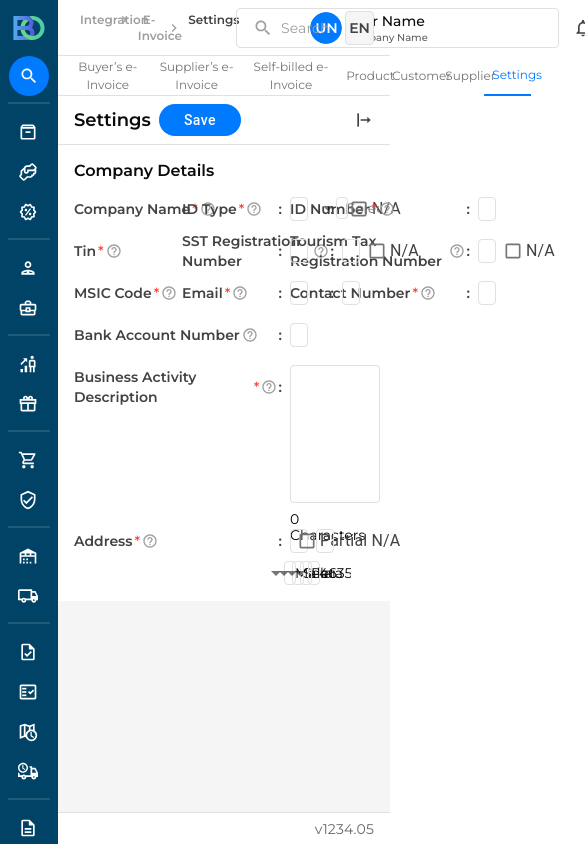
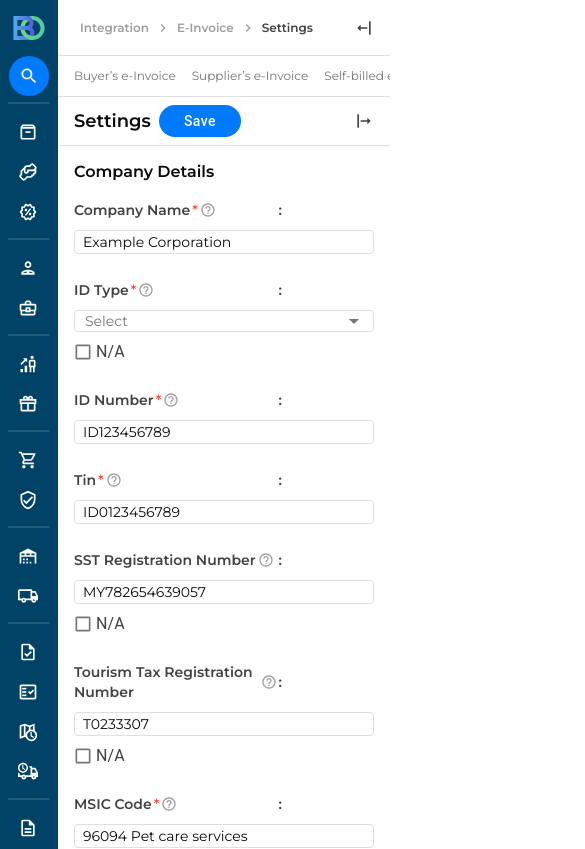
Before and after one commit to yangsaiyan/boostorder-test, a React (Vite) app: page /integration/invoice in a window 390 px wide. Shown: the top 849 px of the page, 585 px wide, since content can reach past the window. Built offline with nearby package versions, Linux system fonts and the light colour scheme.

Commit message:
feat: added responsive view

```diff
--- a/src/components/Navbar/styles.js
+++ b/src/components/Navbar/styles.js
@@ -7,7 +7,7 @@ export const Container = styled(Grid)({
   alignItems: "center",
 
   minWidth: "58px",
-  height: "100vh",
+  height: "auto",
   paddingTop: "8px",
   paddingBottom: "8px",
   gap: "8px",
--- a/src/components/NavbarPath/NavbarPath.jsx
+++ b/src/components/NavbarPath/NavbarPath.jsx
@@ -1,6 +1,7 @@
 import {
   ActionsContainer,
   ArrowDownIcon,
+  ExpandIcon,
   LanguageContainer,
   LanguageText,
   LeftContainer,
@@ -29,14 +30,20 @@ import SearchIconSVG from "../../../public/LeadingIcon2.svg";
 import NotificationSVG from "../../../public/Notification.svg";
 import ArrowDownSVG from "../../../public/ArrowDown.svg";
 import UserImageSVG from "../../../public/UserImagePlaceholder.svg";
+import ExpandSVG from "../../../public/Expand.svg";
+import { useState } from "react";
+import { useMediaQuery } from "@mui/material";
 
 export default function NavbarPath({ selectedTab }) {
+  const largeTablet = useMediaQuery("(max-width: 1080px)");
   const location = useLocation();
   const { pathname } = location;
   const paths = pathname.split("/").filter((item) => item !== "");
+  const [displayProfile, setDisplayProfile] = useState(false);
 
   return (
-    <NavbarWrapper>
+    <NavbarWrapper displayProfile={displayProfile}>
+      {!displayProfile &&
       <PathContainer>
         {paths?.map((path, index) => {
           const currentPath = pathsName.filter((item) =>
@@ -69,7 +76,20 @@ export default function NavbarPath({ selectedTab }) {
           </PathItem>
         )}
       </PathContainer>
+}
       <ActionsContainer>
+        {largeTablet && (
+          <ExpandIcon
+            sx={{ rotate: displayProfile ? "0deg" : "180deg", cursor: "pointer" }}
+            onClick={() => {
+              setDisplayProfile((prev) => !prev);
+            }}
+            component="img"
+            src={ExpandSVG}
+          />
+        )}
+        {(displayProfile || !largeTablet) && (
+          <>
             <LeftWrapper>
               <LeftContainer>
                 <Searhbar
@@ -103,11 +123,17 @@ export default function NavbarPath({ selectedTab }) {
                 <StyledUsername>User Name</StyledUsername>
                 <StyledCompany>Company Name</StyledCompany>
               </NameContainer>
-          <ArrowDownIcon component="img" src={ArrowDownSVG} alt="arrow-dropdown" />
+              <ArrowDownIcon
+                component="img"
+                src={ArrowDownSVG}
+                alt="arrow-dropdown"
+              />
             </UserDetailsContainer>
             <LanguageContainer>
               <LanguageText>EN</LanguageText>
             </LanguageContainer>
+          </>
+        )}
       </ActionsContainer>
     </NavbarWrapper>
   );
--- a/src/components/NavbarPath/styles.js
+++ b/src/components/NavbarPath/styles.js
@@ -9,11 +9,11 @@ import {
 } from "@mui/material";
 import SearchIconSVG from "../../../public/LeadingIcon.svg";
 
-export const NavbarWrapper = styled(Grid)({
+export const NavbarWrapper = styled(Grid)(({ displayProfile }) => ({
   display: "flex",
   flexDirection: "row",
   alignItems: "center",
-  justifyContent: "space-between",
+  justifyContent: displayProfile ? "flex-end" : "space-between",
 
   width: "100%",
   height: "56px",
@@ -22,7 +22,7 @@ export const NavbarWrapper = styled(Grid)({
   paddingRight: "16px",
   backgroundColor: "#FFFFFF",
   borderBottom: "1px solid #E0E0E0",
-});
+}));
 
 export const PathContainer = styled(Grid)({
   display: "flex",
@@ -66,7 +66,7 @@ export const ActionsContainer = styled(Grid)({
 
   width: "100%",
   maxWidth: "fit-content",
-  height: "100%",
+  height: "56px",
   gap: "16px",
 });
 
@@ -75,7 +75,8 @@ export const LeftWrapper = styled(Grid)({
   flexDirection: "row",
   alignItems: "center",
 
-  width: "auto",
+  width: "100%",
+  maxWidth: "375px",
   height: "100%",
   padding: "8px",
 });
@@ -85,7 +86,7 @@ export const LeftContainer = styled(Grid)({
   flexDirection: "row",
   alignItems: "center",
 
-  width: "fit-content",
+  width: "100%",
   height: "fit-content",
   gap: "12px",
 });
@@ -95,7 +96,8 @@ export const UserDetailsContainer = styled(Grid)({
   flexDirection: "row",
   alignItems: "center",
 
-  width: "fit-content",
+  width: "100%",
+  maxWidth: "fit-content",
   height: "fit-content",
   gap: "4px",
 });
@@ -106,12 +108,15 @@ export const LanguageContainer = styled(Grid)({
   alignItems: "center",
   justifyContent: "center",
 
-  width: "fit-content",
+  width: "100%",
+  maxWidth: "fit-content",
   height: "fit-content",
   padding: "8px 12px 8px 12px",
   borderRadius: "4px",
   border: "1px solid #E0E0E0",
   backgroundColor: "#F5F5F5",
+  gap: "6px",
+  cursor: "pointer"
 });
 
 export const LanguageText = styled(Typography)({
@@ -127,7 +132,7 @@ export const LanguageText = styled(Typography)({
 
 export const Searhbar = styled(Input)({
   height: "40px",
-  minWidth: "323px",
+  width: "100%",
   border: "1px solid #E0E0E0",
   borderRadius: "4px",
   paddingLeft: "16px",
@@ -147,13 +152,16 @@ export const Searhbar = styled(Input)({
 
   "& .MuiInputBase-input": {
     padding: 0,
+    "@media (min-width: 1280px)": {
+      minWidth: "263px",
+    },
   },
 });
 
 export const StyledInputAndorsement = styled(InputAdornment)({
   display: "flex",
 
-  marginRight: "8px",
+  marginRight: "6px",
 });
 
 export const SearchIcon = styled(Box)({
@@ -174,12 +182,14 @@ export const StyledBadge = styled(Badge)({
 export const NotificationIcon = styled(Box)({
   width: "24px",
   height: "24px",
+  cursor: "pointer",
 });
 
 export const UserImage = styled(Box)({
   width: "32px",
   height: "32px",
   borderRadius: "32px",
+  cursor: "pointer",
 });
 
 export const NameContainer = styled(Grid)({
@@ -187,8 +197,7 @@ export const NameContainer = styled(Grid)({
   flexDirection: "column",
   alignItems: "flex-start",
 
-  width: "100%",
-  maxWidth: "83px",
+  minWidth: "83px",
   height: "fit-content",
   gap: "2px",
 });
@@ -222,4 +231,10 @@ export const StyledCompany = styled(Typography)({
 export const ArrowDownIcon = styled(Box)({
   width: "20px",
   height: "20px",
+  cursor: "pointer",
 });
+
+export const ExpandIcon = styled(Box)({
+  width: "20px",
+  height: "20px",
+});
--- a/src/components/Setting/Setting.jsx
+++ b/src/components/Setting/Setting.jsx
@@ -38,18 +38,25 @@ import {
   MenuItem,
   Select,
   Typography,
+  useMediaQuery,
 } from "@mui/material";
 import { useState } from "react";
 
 export default function Setting() {
-  const displayFunction = (bool, msg) => {
-    console.log(bool ? "Hello world!" : msg);
-  };
 
-  displayFunction(true);
+  const smallDesktop = useMediaQuery("(max-width: 1320px)");
+  const largeTablet = useMediaQuery("(max-width: 1080px)");
+  const largeMobile = useMediaQuery("(max-width: 650px)");
 
-  const [companyName, setCompanyName] = useState("");
-  const [businessActivityDesc, setBusinessActivityDesc] = useState("");
+  const [companyName, setCompanyName] = useState("Example Corporation");
+  const [businessActivityDesc, setBusinessActivityDesc] = useState(
+    "A text area lets users enter long form text which spans over multiple lines."
+  );
+  const [idType, setIdType] = useState(1);
+  const [country, setCountry] = useState(1);
+  const [state, setState] = useState(1);
+  const [city, setCity] = useState(1);
+  const [postcode, setPostcode] = useState(1);
 
   const handleCompanyNameChange = (event) => {
     setCompanyName(event.target.value);
@@ -57,6 +64,26 @@ export default function Setting() {
 
   const handleBusinessActivityDesc = (event) => {
     setBusinessActivityDesc(event.target.value);
+  };
+
+  const handleIdType = (event) => {
+    setIdType(event.target.value);
+  };
+
+  const handleCountryChange = (event) => {
+    setCountry(event.target.value);
+  };
+
+  const handleStateChange = (event) => {
+    setState(event.target.value);
+  };
+
+  const handlePostcodeChange = (event) => {
+    setPostcode(event.target.value);
+  };
+
+  const handleCityChange = (event) => {
+    setCity(event.target.value);
   };
 
   return (
@@ -103,9 +130,15 @@ export default function Setting() {
                 <StyledPunctuation>:</StyledPunctuation>
               </InputLabelWrapper>
               <IDStyledFormControl>
-                <IDStyledSelect displayEmpty value={10}>
-                  <MenuItem selected value={10}>
+                <IDStyledSelect displayEmpty onChange={handleIdType} itemSelected={idType !== 1} value={idType}>
+                  <MenuItem value={1}>
                     Select
+                  </MenuItem>
+                  <MenuItem value={2}>
+                    ID1
+                  </MenuItem>
+                  <MenuItem value={3}>
+                    ID2
                   </MenuItem>
                 </IDStyledSelect>
               </IDStyledFormControl>
@@ -123,7 +156,7 @@ export default function Setting() {
                 </InputLabelContainer>
                 <StyledPunctuation>:</StyledPunctuation>
               </InputLabelWrapper>
-              <StyledGeneralInput value={"ID123456789"} />
+              <StyledGeneralInput defaultValue={"ID123456789"} />
             </FormControlContainer>
           </GeneralInputRowContainer>
 
@@ -139,7 +172,7 @@ export default function Setting() {
                 </InputLabelContainer>
                 <StyledPunctuation>:</StyledPunctuation>
               </InputLabelWrapper>
-              <StyledGeneralInput value={"ID0123456789"} />
+              <StyledGeneralInput defaultValue={"ID0123456789"} />
             </FormControlContainer>
 
             <FormControlContainer>
@@ -152,7 +185,7 @@ export default function Setting() {
                 </InputLabelContainer>
                 <StyledPunctuation>:</StyledPunctuation>
               </InputLabelWrapper>
-              <StyledGeneralInput value={"MY782654639057"} />
+              <StyledGeneralInput defaultValue={"MY782654639057"} />
               <CheckboxLabel control={<StyledCheckbox />} label="N/A" />
             </FormControlContainer>
 
@@ -166,7 +199,7 @@ export default function Setting() {
                 </InputLabelContainer>
                 <StyledPunctuation>:</StyledPunctuation>
               </InputLabelWrapper>
-              <StyledGeneralInput value={"T0233307"} />
+              <StyledGeneralInput defaultValue={"T0233307"} />
               <CheckboxLabel control={<StyledCheckbox />} label="N/A" />
             </FormControlContainer>
           </GeneralInputRowContainer>
@@ -183,7 +216,7 @@ export default function Setting() {
                 </InputLabelContainer>
                 <StyledPunctuation>:</StyledPunctuation>
               </InputLabelWrapper>
-              <StyledGeneralInput value={"96094 Pet care services"} />
+              <StyledGeneralInput defaultValue={"96094 Pet care services"} />
             </FormControlContainer>
 
             <FormControlContainer>
@@ -197,7 +230,7 @@ export default function Setting() {
                 </InputLabelContainer>
                 <StyledPunctuation>:</StyledPunctuation>
               </InputLabelWrapper>
-              <StyledGeneralInput value={"examplecorp@email.com"} />
+              <StyledGeneralInput defaultValue={"examplecorp@email.com"} />
             </FormControlContainer>
 
             <FormControlContainer>
@@ -211,7 +244,7 @@ export default function Setting() {
                 </InputLabelContainer>
                 <StyledPunctuation>:</StyledPunctuation>
               </InputLabelWrapper>
-              <StyledGeneralInput value={"examplecorp@email.com"} />
+              <StyledGeneralInput defaultValue={"60123456789"} />
             </FormControlContainer>
           </GeneralInputRowContainer>
 
@@ -229,7 +262,7 @@ export default function Setting() {
               <StyledGeneralInput />
             </FormControlContainer>
 
-            <FormControlContainer sx={{opacity: "0"}}>
+            <FormControlContainer sx={{ display: smallDesktop && "none !important", opacity: "0" }}>
               <InputLabelWrapper col={"second"}>
                 <InputLabelContainer>
                   <StyledInputLabelText>
@@ -242,7 +275,7 @@ export default function Setting() {
               <StyledGeneralInput />
             </FormControlContainer>
 
-            <FormControlContainer sx={{opacity: "0"}}>
+            <FormControlContainer sx={{ display: smallDesktop && "none !important", opacity: "0" }}>
               <InputLabelWrapper col={"third"}>
                 <InputLabelContainer>
                   <StyledInputLabelText>
@@ -257,7 +290,7 @@ export default function Setting() {
           </GeneralInputRowContainer>
 
           <GeneralInputRowContainer
-            sx={{ height: "156px", alignItems: "flex-start" }}
+            sx={{ height: largeMobile ? "fit-content" : "156px", alignItems: "flex-start" }}
           >
             <FormControlContainer sx={{ alignItems: "flex-start" }}>
               <InputLabelWrapper col={"first"}>
@@ -314,29 +347,33 @@ export default function Setting() {
                 flexDirection="column"
                 gap={"8px"}
               >
-                <Grid display={"flex"} gap={"8px"}>
-                  <StyledGeneralInput value={"23, Jalan Perhentian"} />
-                  <StyledGeneralInput value={"Taman Sentosa"} />
+                <Grid display={"flex"} flexDirection={largeTablet && "column"} gap={"8px"}>
+                  <StyledGeneralInput defaultValue={"23, Jalan Perhentian"} />
+                  <StyledGeneralInput defaultValue={"Taman Sentosa"} />
                 </Grid>
-                <Grid display={"flex"} gap={"8px"}>
+                <Grid display={"flex"} flexDirection={largeTablet && "column"} gap={"8px"}>
                   <AddressStyledFormControl>
-                    <AddressStyledSelect value={1}>
+                    <AddressStyledSelect onChange={handleCountryChange} value={country}>
                       <MenuItem value={1}>Malaysia</MenuItem>
+                      <MenuItem value={2}>Singapore</MenuItem>
                     </AddressStyledSelect>
                   </AddressStyledFormControl>
                   <AddressStyledFormControl>
-                    <AddressStyledSelect value={1}>
+                    <AddressStyledSelect onChange={handleStateChange} value={state}>
                       <MenuItem value={1}>Selangor</MenuItem>
+                      <MenuItem value={2}>Perak</MenuItem>
                     </AddressStyledSelect>
                   </AddressStyledFormControl>
                   <AddressStyledFormControl>
-                    <AddressStyledSelect value={1}>
+                    <AddressStyledSelect onChange={handleCityChange} value={city}>
                       <MenuItem value={1}>Petaling Jaya</MenuItem>
+                      <MenuItem value={2}>Kajang</MenuItem>
                     </AddressStyledSelect>
                   </AddressStyledFormControl>
                   <AddressStyledFormControl>
-                    <AddressStyledSelect value={1}>
+                    <AddressStyledSelect onChange={handlePostcodeChange} value={postcode}>
                       <MenuItem value={1}>46350</MenuItem>
+                      <MenuItem value={2}>43300</MenuItem>
                     </AddressStyledSelect>
                   </AddressStyledFormControl>
                 </Grid>
--- a/src/components/Setting/styles.js
+++ b/src/components/Setting/styles.js
@@ -104,6 +104,10 @@ export const InputContainer = styled(Grid)({
   paddingLeft: "16px",
   paddingRight: "16px",
   gap: "8px",
+
+  "@media (max-width: 1320px)": {
+    gap: "24px",
+  }
 });
 
 export const GeneralInputRowContainer = styled(Grid)({
@@ -114,6 +118,11 @@ export const GeneralInputRowContainer = styled(Grid)({
   width: "100%",
   height: "fit-content",
   gap: "24px",
+
+  "@media (max-width: 1320px)": {
+    flexDirection: "column",
+    gap: "24px",
+  }
 });
 
 export const FormControlContainer = styled(Grid)({
@@ -124,6 +133,11 @@ export const FormControlContainer = styled(Grid)({
   width: "100%",
   height: "fit-content",
   gap: "8px",
+
+  "@media (max-width: 650px)":{
+    flexDirection: "column",
+    alignItems: "start",
+  }
 });
 
 export const InputLabelWrapper = styled(Grid)(({col})=>({
@@ -137,6 +151,10 @@ export const InputLabelWrapper = styled(Grid)(({col})=>({
   paddingTop: "2px",
   paddingBottom: "2px",
   gap: "2px",
+
+  "@media (max-width: 1320px)": {
+    minWidth: "208px",
+  }
 }));
 
 export const InputLabelContainer = styled(Grid)({
@@ -293,12 +311,12 @@ export const IDStyledFormControl = styled(FormControl)({
   height: "fit-content",
 });
 
-export const IDStyledSelect = styled(Select)({
+export const IDStyledSelect = styled(Select)(({itemSelected})=>({
   width: "100%",
   height: "100%",
   borderRadius: "4px",
   border: "1px solid #E0E0E0",
-  color: "#757575",
+  color: itemSelected ? "#0A0A0A" : "#757575",
   fontFamily: "Montserrat",
   fontSize: "14px",
   fontWeight: 400,
@@ -321,7 +339,7 @@ export const IDStyledSelect = styled(Select)({
   "& .MuiOutlinedInput-notchedOutline": {
     border: "none",
   }
-});
+}));
 
 export const StyledTextarea = styled("textarea")({
   width: "100%",
--- a/src/components/Tabs/styles.js
+++ b/src/components/Tabs/styles.js
@@ -2,10 +2,16 @@ import { Grid, styled, Typography } from "@mui/material";
 
 export const TabsWrapper = styled(Grid)({
   width: "100%",
-  height: "40px",
+  minHeight: "40px",
   gap: "8px",
   backgroundColor: "#FFFFFF",
   borderBottom: "1px solid #E0E0E0",
+  overflowX: "scroll",
+  overflowY: "hidden",
+
+  "::-webkit-scrollbar": {
+    display: "none",
+  },
 });
 
 export const TabsContainer = styled(Grid)({
@@ -40,6 +46,7 @@ export const StyledText = styled(Typography)(({ selected }) => ({
   letterSpacing: 0,
   textAlign: "center",
   color: selected ? "#007AFF" : "#757575",
+  textWrap: "nowrap",
 
   cursor: "pointer",
 }));
--- a/src/layout/styles.js
+++ b/src/layout/styles.js
@@ -7,4 +7,8 @@ export const Wrapper = styled(Grid)({
 
     width: "100vw",
     height: "100vh",
+
+    "@media(max-width: 650px)":{
+        height: "100%",
+    }
 })
--- a/src/pages/eInvoice/styles.js
+++ b/src/pages/eInvoice/styles.js
@@ -5,8 +5,8 @@ export const EInvoiceWrapper = styled(Grid)({
     display: "flex",
     flexDirection: "column",
 
+    width: "100%",
     height: "100%",
-    width: "100%",
 
     backgroundColor: "#F5F5F5",
 })
```
Lines whose indentation alone changed are shown as unchanged.
